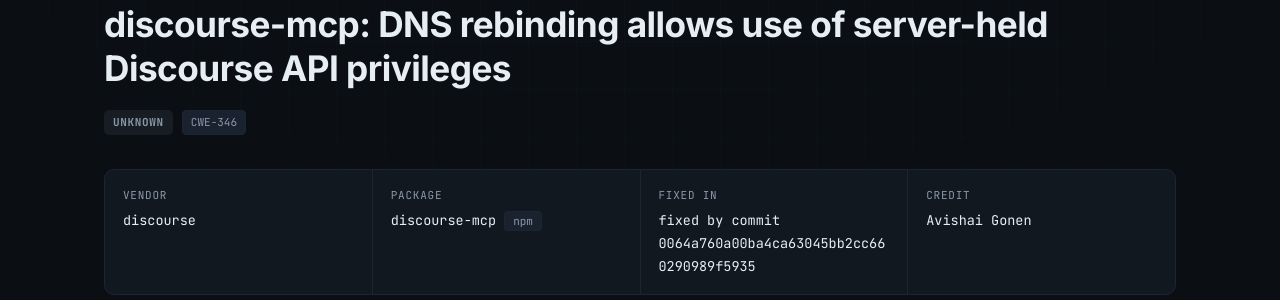
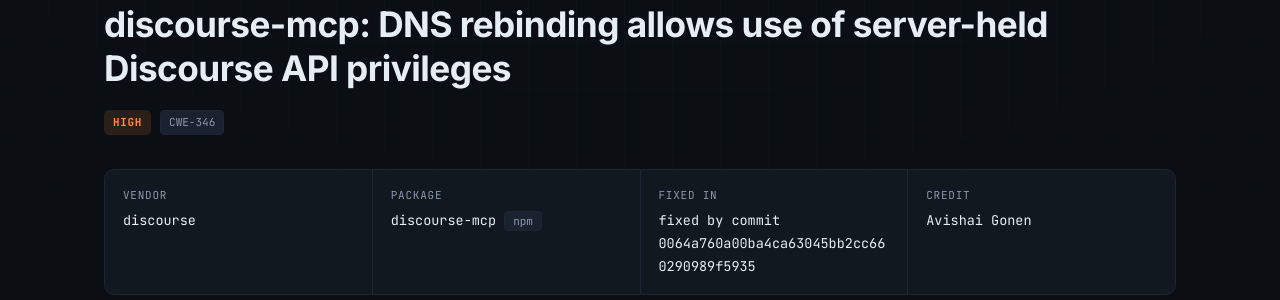
Before and after one commit to avishaigonen123/avishaigonen123.github.com, a Jekyll site: the page built from _cves/CVE_discourse-mcp.md, in a window 1280 px wide. Shown: the part 199-499 px from the top of the page. Built offline with Jekyll 4.4.1, drawn with Linux system fonts in a browser that asks for light colours.

```diff
--- a/_cves/CVE_discourse-mcp.md
+++ b/_cves/CVE_discourse-mcp.md
@@ -6,6 +6,7 @@ description: "Discourse MCP's HTTP transport accepts unauthenticated MCP JSON-RP
 vendor: discourse
 package: discourse-mcp
 ecosystem: npm
+severity: high
 cwe: [CWE-346]
 year: 2026
 patched: "fixed by commit 0064a760a00ba4ca63045bb2cc660290989f5935"
```
Also changed, not shown: _cves/CVE_ibmi-mcp-server.md (+1 -0 lines), 1 other file.
